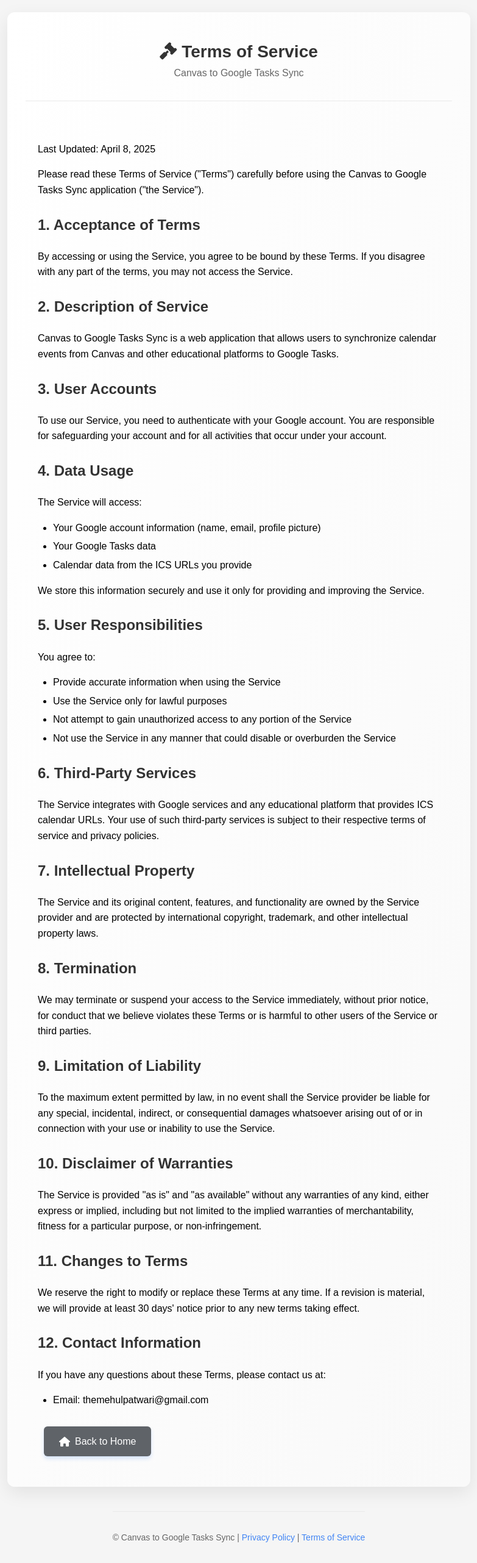
After one commit to themehulpatwari/canvas_to_tasks, a Flask app: page /terms-of-service in a window 1280 px wide. The commit adds this page. Shown: the whole page at 61% size, without its empty margins (248-1031 px from the left). Run offline with Flask 3, Linux system fonts and the light colour scheme.

Commit message:
adding terms of service

```diff
--- a/server.py
+++ b/server.py
@@ -238,6 +238,10 @@
 def privacy_policy():
     return render_template('privacy_policy.html')
 
+@app.route('/terms-of-service')
+def terms_of_service():
+    return render_template('terms_of_service.html')
+
 if __name__ == '__main__':
     app.run()
     # app.run(host="0.0.0.0", port=app_config['FLASK_PORT'], debug=os.getenv("FLASK_ENV") == "development")
--- a/templates/home.html
+++ b/templates/home.html
@@ -102,7 +102,7 @@
     </div>
 
     <footer class="page-footer">
-        <p>&copy; Canvas to Google Tasks Sync | <a href="{{ url_for('privacy_policy') }}">Privacy Policy</a></p>
+        <p>&copy; Canvas to Google Tasks Sync | <a href="{{ url_for('privacy_policy') }}">Privacy Policy</a> | <a href="{{ url_for('terms_of_service') }}">Terms of Service</a></p>
     </footer>
 
     <script>
--- a/templates/import_ics.html
+++ b/templates/import_ics.html
@@ -75,6 +75,10 @@
         </a>
     </div>
 
+    <footer class="page-footer">
+        <p>&copy; Canvas to Google Tasks Sync | <a href="{{ url_for('privacy_policy') }}">Privacy Policy</a> | <a href="{{ url_for('terms_of_service') }}">Terms of Service</a></p>
+    </footer>
+
     <script>
         // Add subtle animation to form elements when page loads
         document.addEventListener('DOMContentLoaded', function() {
--- a/templates/import_success.html
+++ b/templates/import_success.html
@@ -63,6 +63,10 @@
         </div>
     </div>
 
+    <footer class="page-footer">
+        <p>&copy; Canvas to Google Tasks Sync | <a href="{{ url_for('privacy_policy') }}">Privacy Policy</a> | <a href="{{ url_for('terms_of_service') }}">Terms of Service</a></p>
+    </footer>
+
     <script>
         // Add subtle animation to form elements when page loads
         document.addEventListener('DOMContentLoaded', function() {
--- a/templates/privacy_policy.html
+++ b/templates/privacy_policy.html
@@ -82,7 +82,7 @@
     </div>
 
     <footer class="page-footer">
-        <p>&copy; Canvas to Google Tasks Sync | <a href="{{ url_for('privacy_policy') }}">Privacy Policy</a></p>
+        <p>&copy; Canvas to Google Tasks Sync | <a href="{{ url_for('privacy_policy') }}">Privacy Policy</a> | <a href="{{ url_for('terms_of_service') }}">Terms of Service</a></p>
     </footer>
 </body>
 </html>
--- /dev/null
+++ b/templates/terms_of_service.html
@@ -0,0 +1,84 @@
+<!DOCTYPE html>
+<html lang="en">
+<head>
+    <meta charset="UTF-8">
+    <meta name="viewport" content="width=device-width, initial-scale=1.0">
+    <title>Terms of Service - Canvas to Google Tasks</title>
+    <link rel="stylesheet" href="{{ url_for('static', filename='css/styles.css') }}">
+    <link rel="stylesheet" href="https://cdnjs.cloudflare.com/ajax/libs/font-awesome/6.4.0/css/all.min.css">
+</head>
+<body>
+    <div class="container modern-container">
+        <div class="page-header">
+            <h1><i class="fas fa-gavel icon-space"></i>Terms of Service</h1>
+            <p class="subtitle">Canvas to Google Tasks Sync</p>
+        </div>
+
+        <div class="privacy-content">
+            <p>Last Updated: April 8, 2025</p>
+            <p>Please read these Terms of Service ("Terms") carefully before using the Canvas to Google Tasks Sync application ("the Service").</p>
+
+            <h2>1. Acceptance of Terms</h2>
+            <p>By accessing or using the Service, you agree to be bound by these Terms. If you disagree with any part of the terms, you may not access the Service.</p>
+
+            <h2>2. Description of Service</h2>
+            <p>Canvas to Google Tasks Sync is a web application that allows users to synchronize calendar events from Canvas and other educational platforms to Google Tasks.</p>
+
+            <h2>3. User Accounts</h2>
+            <p>To use our Service, you need to authenticate with your Google account. You are responsible for safeguarding your account and for all activities that occur under your account.</p>
+
+            <h2>4. Data Usage</h2>
+            <p>The Service will access:</p>
+            <ul>
+                <li>Your Google account information (name, email, profile picture)</li>
+                <li>Your Google Tasks data</li>
+                <li>Calendar data from the ICS URLs you provide</li>
+            </ul>
+            <p>We store this information securely and use it only for providing and improving the Service.</p>
+
+            <h2>5. User Responsibilities</h2>
+            <p>You agree to:</p>
+            <ul>
+                <li>Provide accurate information when using the Service</li>
+                <li>Use the Service only for lawful purposes</li>
+                <li>Not attempt to gain unauthorized access to any portion of the Service</li>
+                <li>Not use the Service in any manner that could disable or overburden the Service</li>
+            </ul>
+
+            <h2>6. Third-Party Services</h2>
+            <p>The Service integrates with Google services and any educational platform that provides ICS calendar URLs. Your use of such third-party services is subject to their respective terms of service and privacy policies.</p>
+
+            <h2>7. Intellectual Property</h2>
+            <p>The Service and its original content, features, and functionality are owned by the Service provider and are protected by international copyright, trademark, and other intellectual property laws.</p>
+
+            <h2>8. Termination</h2>
+            <p>We may terminate or suspend your access to the Service immediately, without prior notice, for conduct that we believe violates these Terms or is harmful to other users of the Service or third parties.</p>
+
+            <h2>9. Limitation of Liability</h2>
+            <p>To the maximum extent permitted by law, in no event shall the Service provider be liable for any special, incidental, indirect, or consequential damages whatsoever arising out of or in connection with your use or inability to use the Service.</p>
+
+            <h2>10. Disclaimer of Warranties</h2>
+            <p>The Service is provided "as is" and "as available" without any warranties of any kind, either express or implied, including but not limited to the implied warranties of merchantability, fitness for a particular purpose, or non-infringement.</p>
+
+            <h2>11. Changes to Terms</h2>
+            <p>We reserve the right to modify or replace these Terms at any time. If a revision is material, we will provide at least 30 days' notice prior to any new terms taking effect.</p>
+
+            <h2>12. Contact Information</h2>
+            <p>If you have any questions about these Terms, please contact us at:</p>
+            <ul>
+                <li>Email: themehulpatwari@gmail.com</li>
+            </ul>
+
+            <div class="action-buttons">
+                <a href="{{ url_for('home') }}" class="action-btn home-btn">
+                    <i class="fas fa-home icon-space"></i>Back to Home
+                </a>
+            </div>
+        </div>
+    </div>
+
+    <footer class="page-footer">
+        <p>&copy; Canvas to Google Tasks Sync | <a href="{{ url_for('privacy_policy') }}">Privacy Policy</a> | <a href="{{ url_for('terms_of_service') }}">Terms of Service</a></p>
+    </footer>
+</body>
+</html>
```
